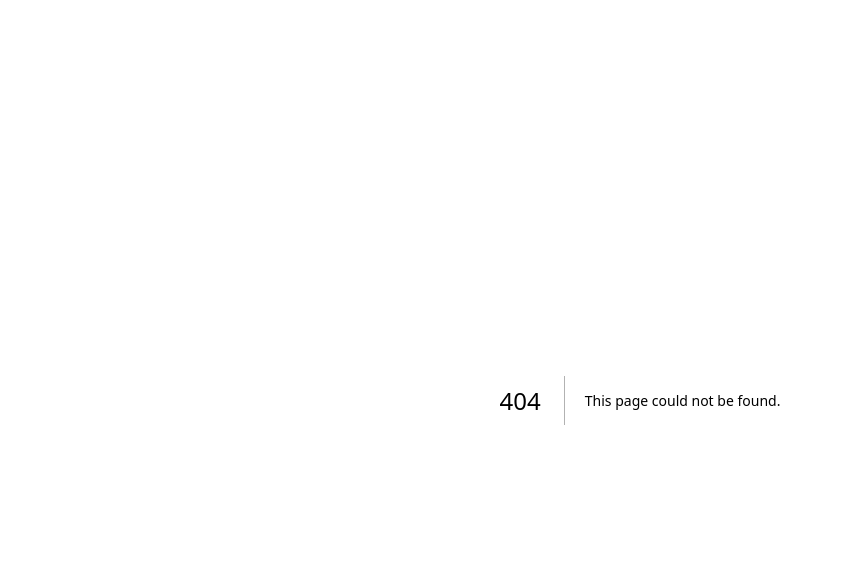
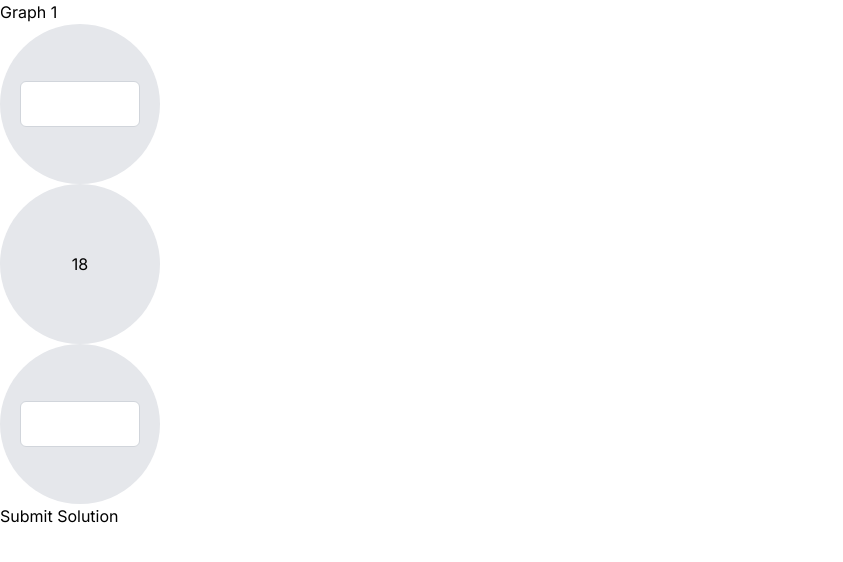
Before and after one commit to fahmed0710/Digit-Sum-Graphs, a Next.js app in the folder dev/frontend/: page /graph/1 in a window 1280 px wide. Before the commit this address had no page. Shown: the top 562 px of the page, without its empty margins (0-843 px from the left). Built offline with nearby package versions, Linux system fonts and the light colour scheme.

Commit message:
Created base Puzzle UI

```diff
--- /dev/null
+++ b/dev/frontend/app/(home)/graph/1/page.tsx
@@ -0,0 +1,21 @@
+"use client"
+import React, { useState } from 'react';
+import { GraphNode } from "@/app/components/GraphNode"
+
+export default function Puzzle() {
+  const [node1, setNode1] = useState(0);
+  const [node2, setNode2] = useState(18);
+  const [node3, setNode3] = useState(0);
+
+  return (
+    <div>
+      <h1>Graph 1</h1>
+
+      <GraphNode initialNode={ false } value={ node1 } setValue={ setNode1 } />
+      <GraphNode initialNode={ true } value={ node2 } setValue={ setNode2 } />
+      <GraphNode initialNode={ false } value={ node3 } setValue={ setNode3 } />
+
+      <button>Submit Solution</button>
+    </div>
+  )
+}
--- /dev/null
+++ b/dev/frontend/app/components/GraphNode.tsx
@@ -0,0 +1,38 @@
+import React, { useState } from 'react';
+
+export function GraphNode({ initialNode, value, setValue }: { initialNode: Boolean, value: Number, setValue: Function }) {
+  const [error, setError] = useState(false);
+
+  const handleInputChange = (e: React.FormEvent<HTMLInputElement>) => {
+    const input = e.currentTarget.value;
+    console.log(input)
+
+    if(/^[1-9]\d?$/.test(input)) {
+      setValue(input);
+      setError(false)
+    } else {
+      setError(true);
+    }
+  }
+
+  return (
+    <div>
+      <div className="w-40 h-40 rounded-full bg-gray-200 flex flex-col justify-center items-center">
+        {
+          initialNode
+          ? <p>{ value.toString() }</p>
+          : <input
+              type="number"
+              onChange={ handleInputChange }
+              className="w-3/4 p-2 border border-gray-300 rounded-md text-center text-lg"
+            ></input>
+        }
+        {error &&
+          <div>
+            <p className="text-sm text-center">Input must be a positive integer from 1 - 99!</p>
+          </div>
+        }
+      </div>
+    </div>
+  )
+}
```
